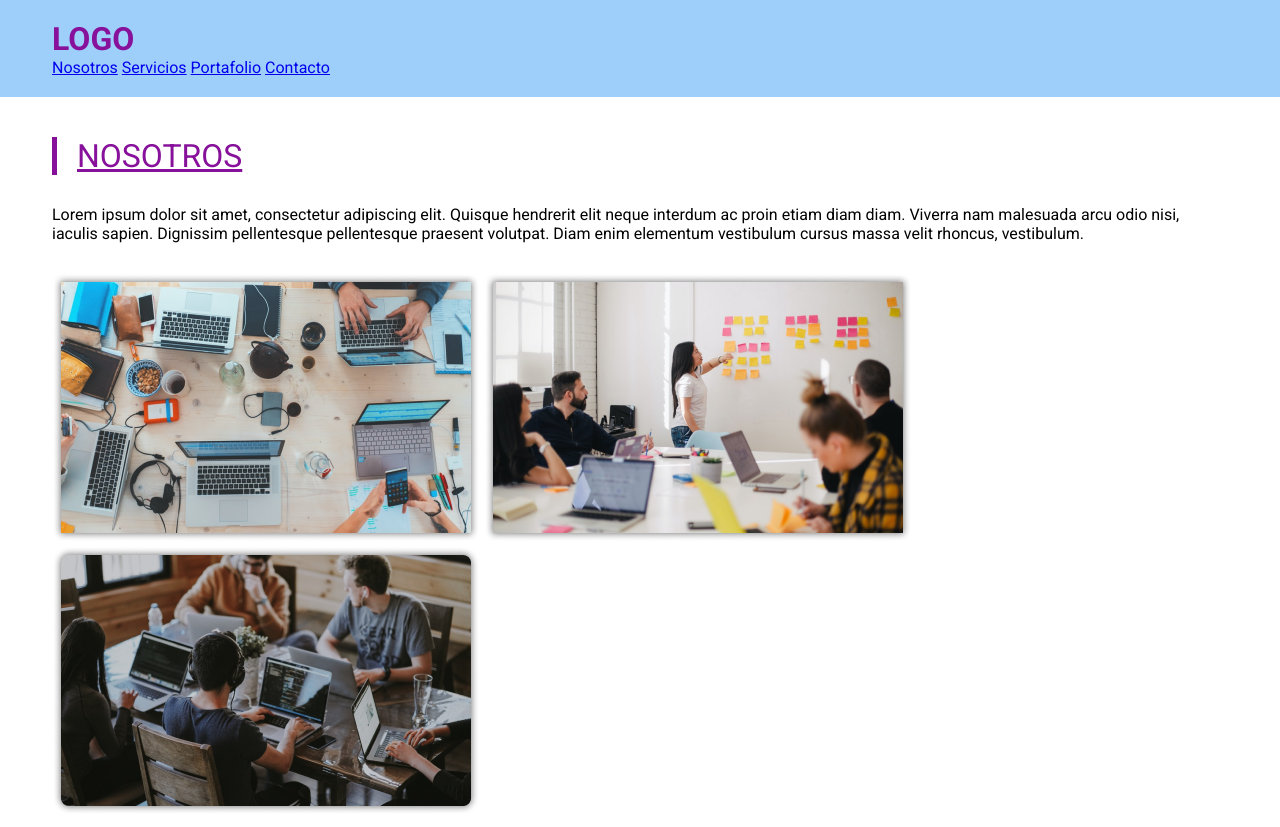
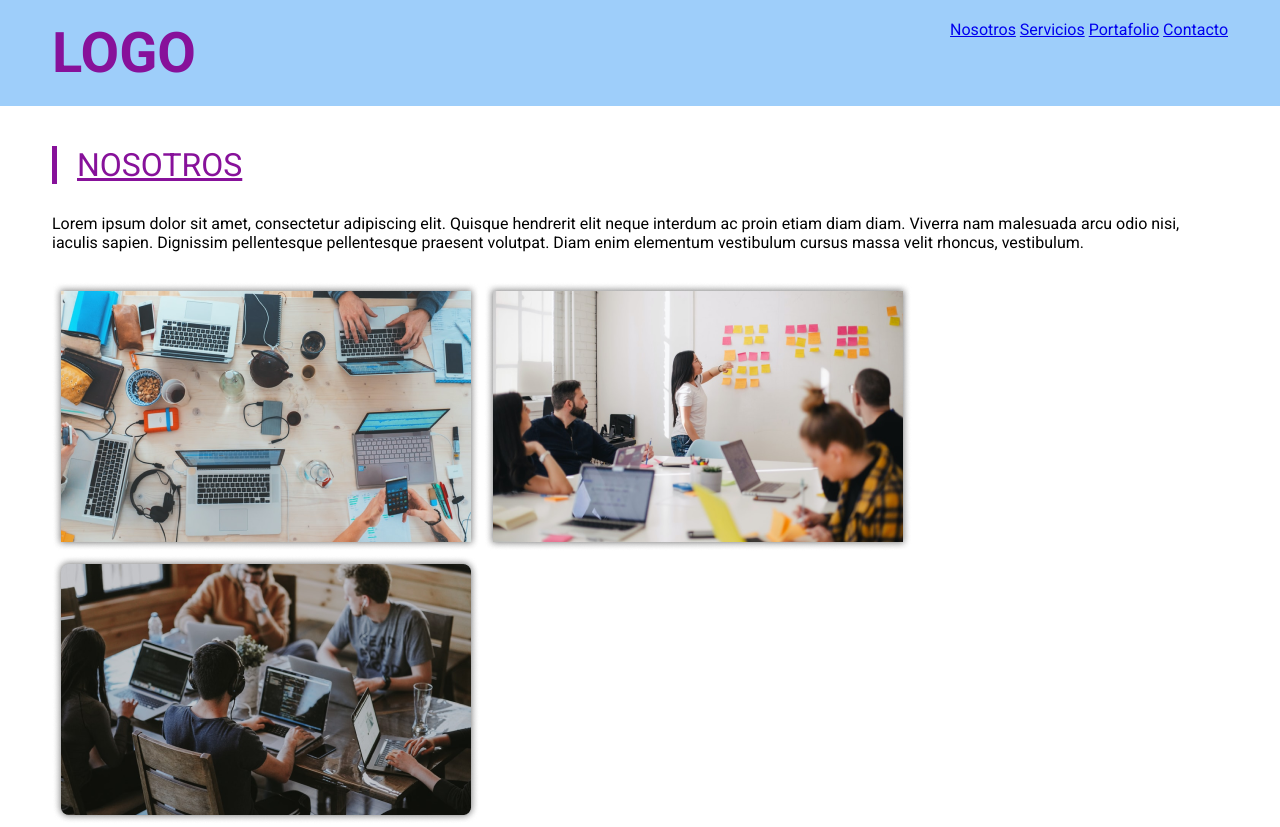
Before and after one commit to MarioMorenoS/G22-3, a plain HTML site: page index.html in a window 1280 px wide. Shown: the top 827 px of the page. Drawn offline with Linux system fonts and the light colour scheme.

Commit message:
pagina 5

```diff
--- a/estilos.css
+++ b/estilos.css
@@ -34,6 +34,14 @@ header {
 h1 {
   color: #87119a;
   font-weight: bold;
+  font-size: 3.5em;
+  display: inline-block;
+  margin-right: 500px;
+}
+
+.contenedor-menu {
+  display: flex;
+  justify-content: space-between;
 }
 
 p {
--- a/index.html
+++ b/index.html
@@ -8,7 +8,7 @@
   </head>
   <body>
     <header>
-      <div class="contenedor">
+      <div class="contenedor contenedor-menu">
         <h1>LOGO</h1>
         <nav>
           <a href="#">Nosotros</a>
```
